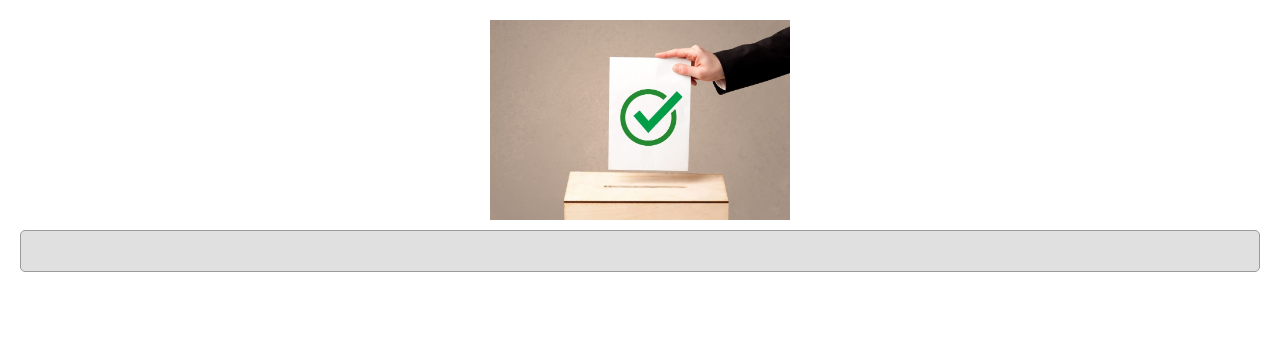
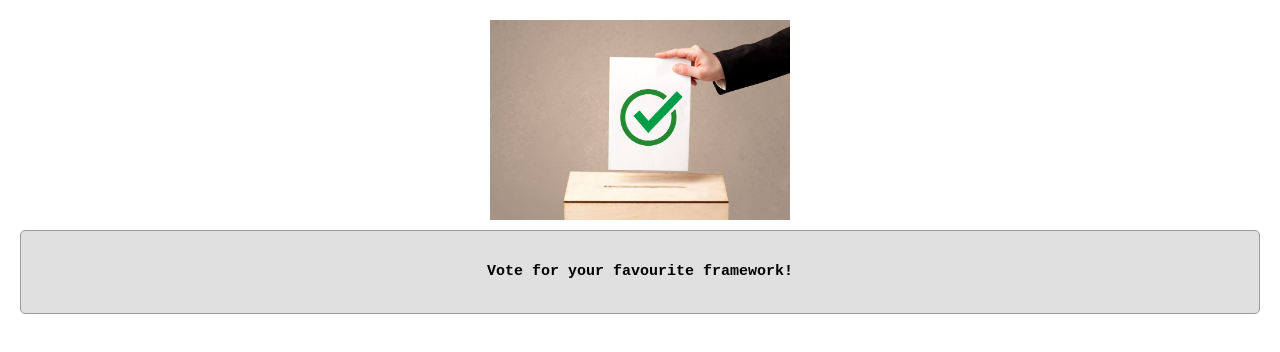
Before and after one commit to EdgeJay/tdd-react-enzyme-demo, a React app: page / in a window 1280 px wide. Shown: the top 352 px of the page. Built offline with nearby package versions, Linux system fonts and the light colour scheme.

Commit message:
more ui components to add-on to base

```diff
--- a/src/client/components/App.js
+++ b/src/client/components/App.js
@@ -2,6 +2,7 @@ import React from 'react';
 import styled from 'styled-components';
 import Header from './Header';
 import Section from './Section';
+import SectionTitle from './SectionTitle';
 
 const Container = styled.div`
   padding: 2rem;
@@ -11,7 +12,9 @@ function App() {
   return (
     <Container>
       <Header />
-      <Section />
+      <Section>
+        <SectionTitle>Vote for your favourite framework!</SectionTitle>
+      </Section>
     </Container>
   );
 }
--- /dev/null
+++ b/src/client/components/SectionTitle.js
@@ -0,0 +1,21 @@
+import React from 'react';
+import PropTypes from 'prop-types';
+import styled from 'styled-components';
+
+const H2 = styled.h2`
+  text-align: center;
+`;
+
+function SectionTitle({ children }) {
+  return <H2>{children}</H2>;
+}
+
+SectionTitle.defaultProps = {
+  children: [],
+};
+
+SectionTitle.propTypes = {
+  children: PropTypes.node,
+};
+
+export default SectionTitle;
```
